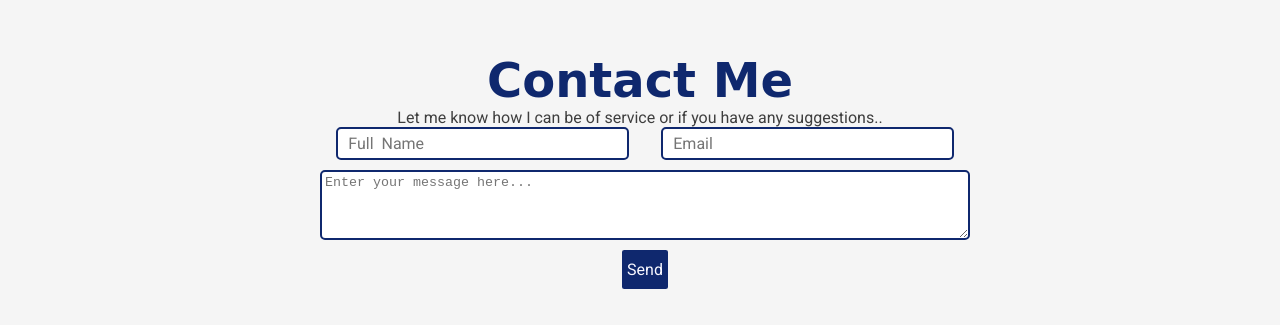
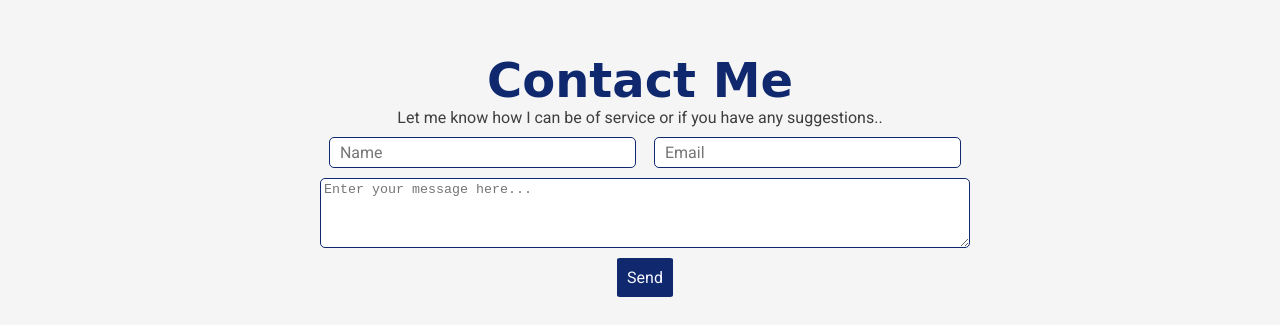
Before and after one commit to Harbee-pearl/portfolio, a plain HTML site: page index.html in a window 1280 px wide. Shown: the part 1402-1727 px from the top of the page. Drawn offline with Linux system fonts and the light colour scheme; a web font is replaced by a local one.

Commit message:
portfolio

```diff
--- a/index.css
+++ b/index.css
@@ -59,11 +59,11 @@ input {
     font-family: inherit;
     padding: 5px 10px;
     margin: 5px;
-    border: 2px solid var(--my-blue);
+    border: 1px solid var(--my-blue);
     border-radius: 5px;
 }
 textarea {
-    border: 2px solid var(--my-blue);
+    border: 1px solid var(--my-blue);
     border-radius: 5px;
     padding: 3px;
     min-height: 70px;
@@ -178,6 +178,7 @@ nav  ul {
 #contact_msg {
     max-width: 100vw;
     margin: auto;
+    margin-bottom: 10px;
     text-align: center;
 }
 
@@ -190,11 +191,11 @@ form {
 }
 #input-container {
     display: grid;
-    grid-template-columns: repeat(2, minmax(25vw, 2fr));
+    grid-template-columns: repeat(2, minmax(25vw, 1fr));
     grid-column: span 2;
 }
 #input-container input {
-    width: 90%;
+    width: 24vw;
     margin: auto;
 }
 #message {
@@ -206,7 +207,7 @@ form {
     justify-self: center;
     align-self: center;
 
-    padding: 10px 5px;
+    padding: 10px 10px;
     font-size: inherit;
     font-family: inherit;
     border: 0;
--- a/index.html
+++ b/index.html
@@ -109,7 +109,7 @@
 
 		<form id="contact_form" action="">
 			<div id="input-container">
-				<input id="name" type="text" placeholder="Full  Name">
+				<input id="name" type="text" placeholder="Name">
 				<input id="email" type="text" placeholder="Email">
 			</div>
 			<textarea id="message" placeholder="Enter your message here..."></textarea>
```
